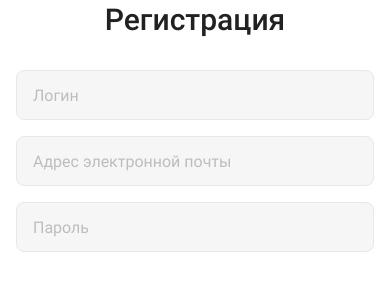
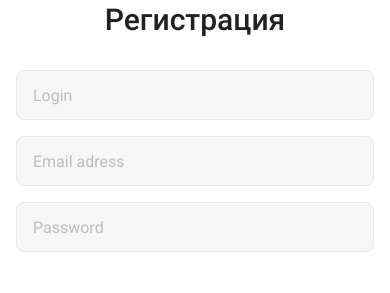
Before and after one commit to olbukovskiy/goit-react-native, a React Native app: screen / in a window 390 px wide. Shown: the part 385-678 px from the top of the page. Built offline with nearby package versions, Linux system fonts and the light colour scheme.

Commit message:
add a bit of code

```diff
--- a/Screens/RegistrationScreen.tsx
+++ b/Screens/RegistrationScreen.tsx
@@ -13,11 +13,28 @@ import {
 } from "react-native";
 import { useState } from "react";
 
+interface IState {
+  email: string;
+  login: string;
+  password: string;
+}
+
+const initialState: IState = {
+  email: "",
+  login: "",
+  password: "",
+};
+
 const RegistrationScreen: React.FunctionComponent = () => {
+  const [formState, setFormState] = useState<IState>(initialState);
   const [isActive, setIsActive] = useState<boolean>(false);
+
   const keyboardCloseHandler = () => {
+    setIsActive(false);
     Keyboard.dismiss();
+    console.log(formState);
   };
+
   return (
     <View style={styles.container}>
       <ImageBackground
@@ -42,28 +59,53 @@ const RegistrationScreen: React.FunctionComponent = () => {
               <View>
                 <TextInput
                   style={{ ...styles.input, marginBottom: 16 }}
-                  placeholder="Логин"
+                  placeholder="Login"
                   placeholderTextColor="#BDBDBD"
+                  value={formState.login}
+                  onChangeText={(value) =>
+                    setFormState((prevState) => ({
+                      ...prevState,
+                      login: value,
+                    }))
+                  }
                 />
               </View>
               <View>
                 <TextInput
                   style={{ ...styles.input, marginBottom: 16 }}
-                  placeholder="Адрес электронной почты"
+                  placeholder="Email adress"
                   placeholderTextColor="#BDBDBD"
+                  value={formState.email}
+                  onChangeText={(value) =>
+                    setFormState((prevState) => ({
+                      ...prevState,
+                      email: value,
+                    }))
+                  }
                 />
               </View>
               <View>
                 <TextInput
                   style={styles.input}
                   textContentType="password"
-                  placeholder="Пароль"
+                  placeholder="Password"
                   placeholderTextColor="#BDBDBD"
                   secureTextEntry={true}
+                  value={formState.password}
+                  onChangeText={(value) =>
+                    setFormState((prevState) => ({
+                      ...prevState,
+                      password: value,
+                    }))
+                  }
                 />
               </View>
             </KeyboardAvoidingView>
-            <TouchableOpacity style={styles.button} activeOpacity={0.8}>
+            <TouchableOpacity
+              style={styles.button}
+              activeOpacity={0.8}
+              onPress={keyboardCloseHandler}
+            >
               <Text style={styles.btnText}>Зарегистрироваться</Text>
             </TouchableOpacity>
             <Text style={styles.text}>Уже есть аккаунт? Войти</Text>
```
